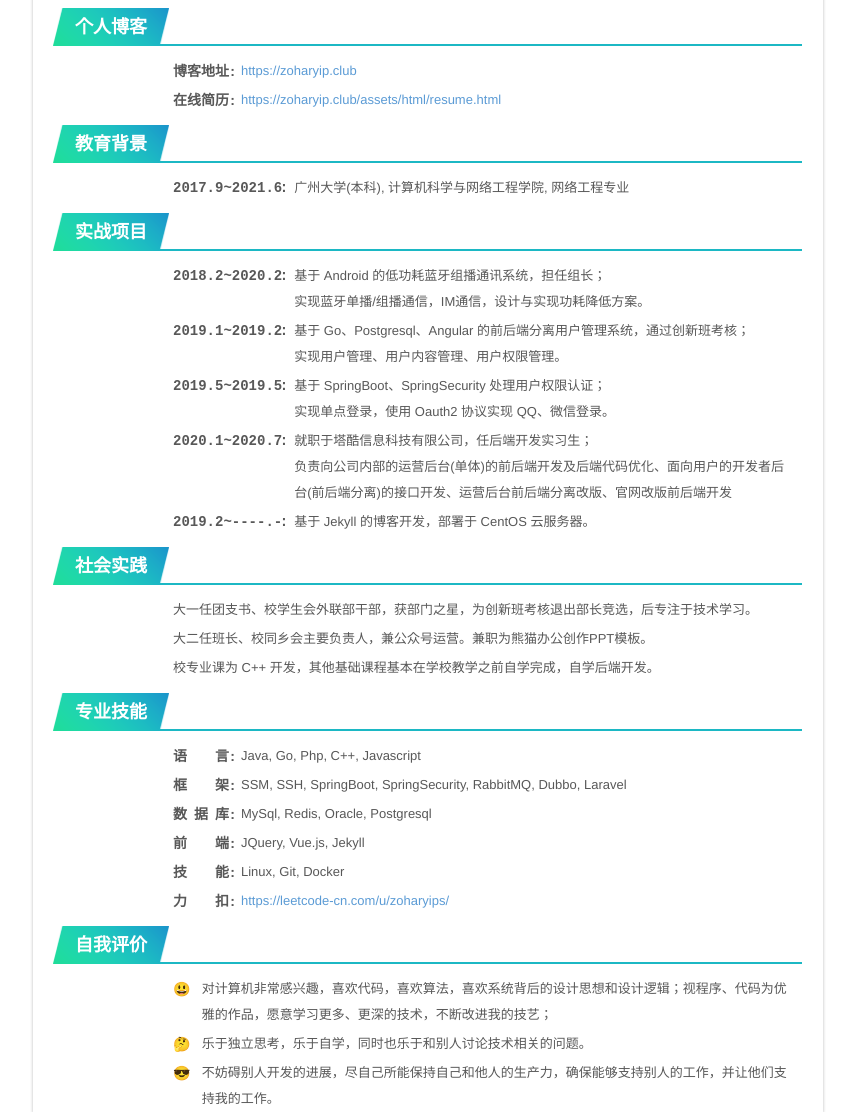
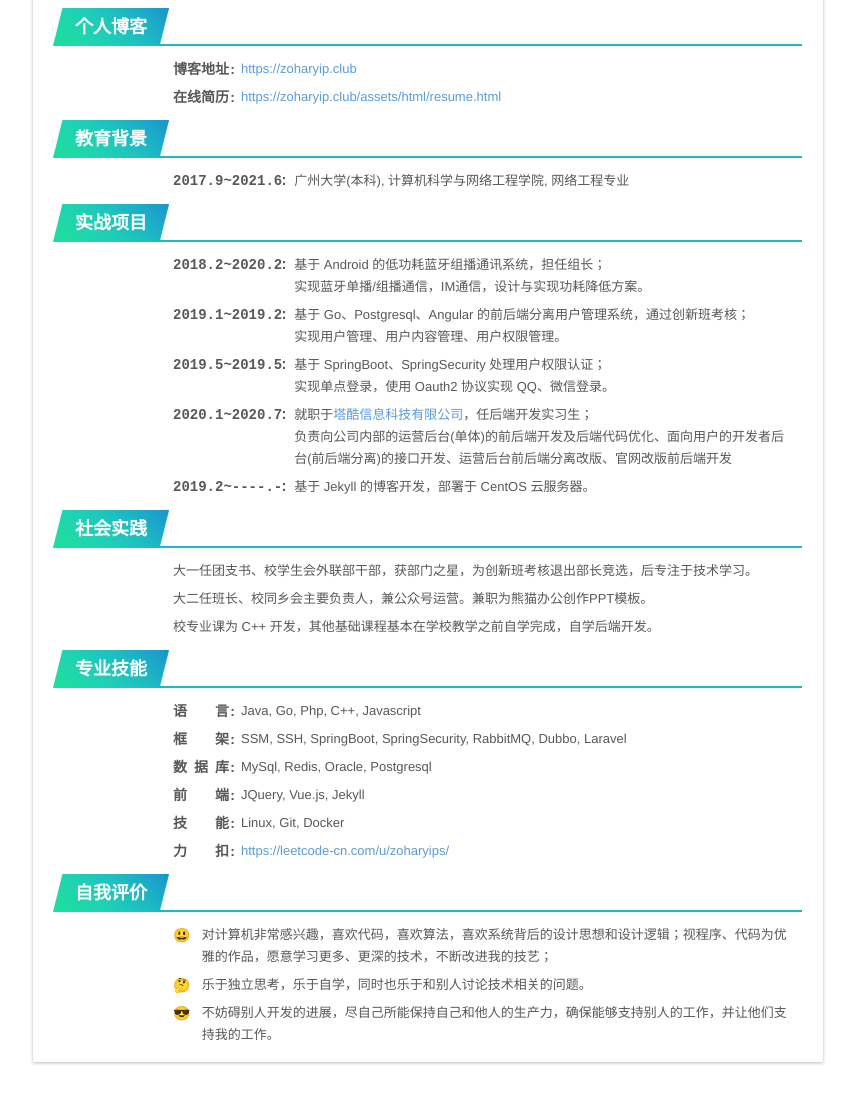
Before and after one commit to zoharyips/zoharyips.github.io, a Jekyll site: the page assets/html/resume.html, which Jekyll copies as it is, in a window 1280 px wide, cut to the strip 370-1482 px from the top of the page. Shown: the whole strip, without its empty margins (212-1067 px from the left). Built offline with Jekyll 4.4.1, drawn with Linux system fonts in a browser that asks for light colours; after the commit the page ends 1432 px from its top, so only the background shows below that.

Commit message:
update resume

```diff
--- a/assets/css/pages/resume.css
+++ b/assets/css/pages/resume.css
@@ -145,10 +145,10 @@ header p {
     height: max-content;
 }
 .box__content__row {
-    margin-top: 3px;
+    margin-top: 6px;
     display: flex;
     font-size: 13px;
-    line-height: 26px;
+    line-height: 22px;
     color: rgb(88,88,88);
 }
 .box__content__row__title {
@@ -185,12 +185,16 @@ header p {
 .box__content__row__details {
     margin: 0;
 }
-a.box__content__row__details {
+a.box__content__row__details, .box__content__row__details a {
     text-decoration: none;
     color: rgb(91,155,213)!important;
 }
-a.box__content__row__details:hover {
+a.box__content__row__details:hover, .box__content__row__details a:hover {
     color: rgb(45,92,134)!important;
+}
+
+.end {
+    margin-bottom: 1rem;
 }
 
 /*
--- a/assets/html/resume.html
+++ b/assets/html/resume.html
@@ -67,7 +67,7 @@
                 </div>
                 <div class="box__content__row">
                     <h3 class="box__content__row__title box__content__row__title--time">2020.1~2020.7</h3>
-                    <p class="box__content__row__details">就职于塔酷信息科技有限公司，任后端开发实习生；<br/>负责向公司内部的运营后台(单体)的前后端开发及后端代码优化、面向用户的开发者后<br/>台(前后端分离)的接口开发、运营后台前后端分离改版、官网改版前后端开发</p>
+                    <p class="box__content__row__details">就职于<a href="https://www.toponad.com" target="_blank">塔酷信息科技有限公司</a>，任后端开发实习生；<br/>负责向公司内部的运营后台(单体)的前后端开发及后端代码优化、面向用户的开发者后<br/>台(前后端分离)的接口开发、运营后台前后端分离改版、官网改版前后端开发</p>
                 </div>
                 <div class="box__content__row">
                     <h3 class="box__content__row__title box__content__row__title--time">2019.2~----.-</h3>
@@ -118,7 +118,7 @@
                 </div>
             </div>
         </div>
-        <div class="box-estimate">
+        <div class="box-estimate end">
             <h2 class="box__title">自我评价</h2>
             <div class="box__content">
                 <div class="box__content__row">
```
